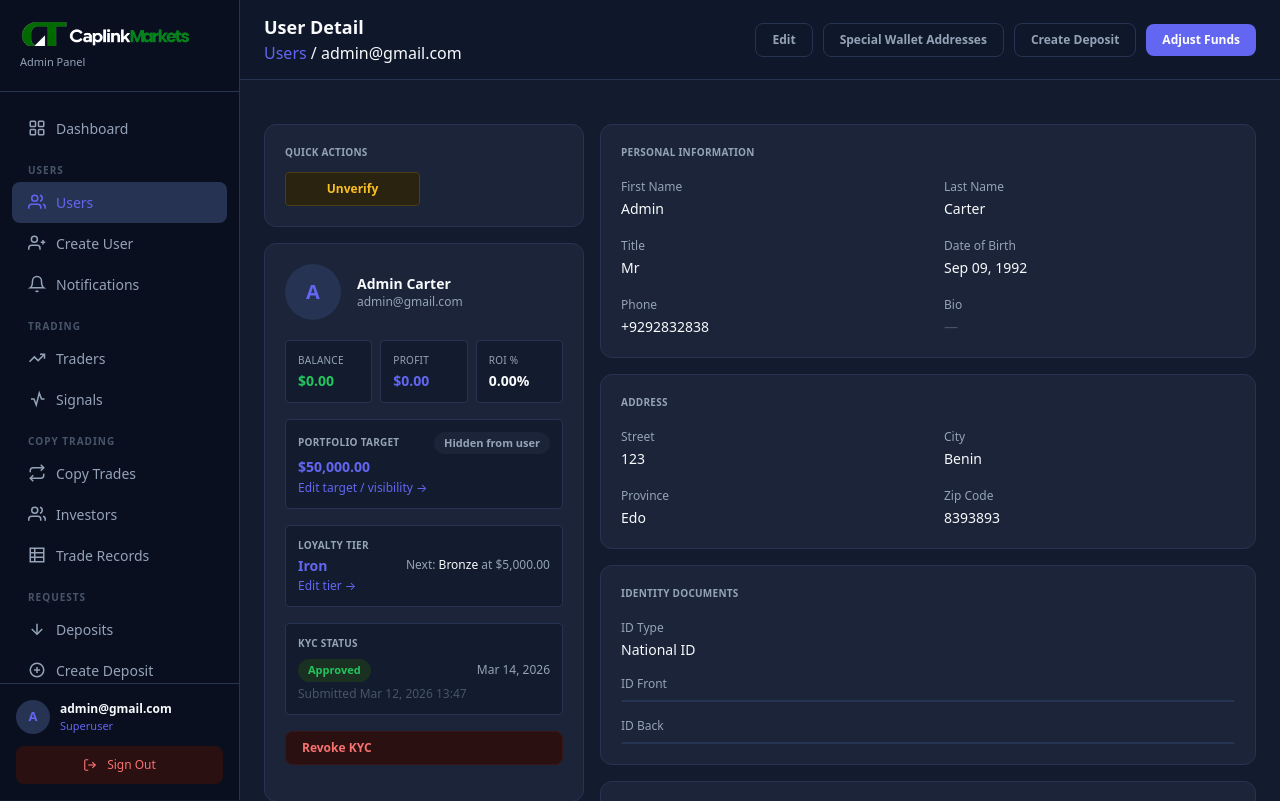
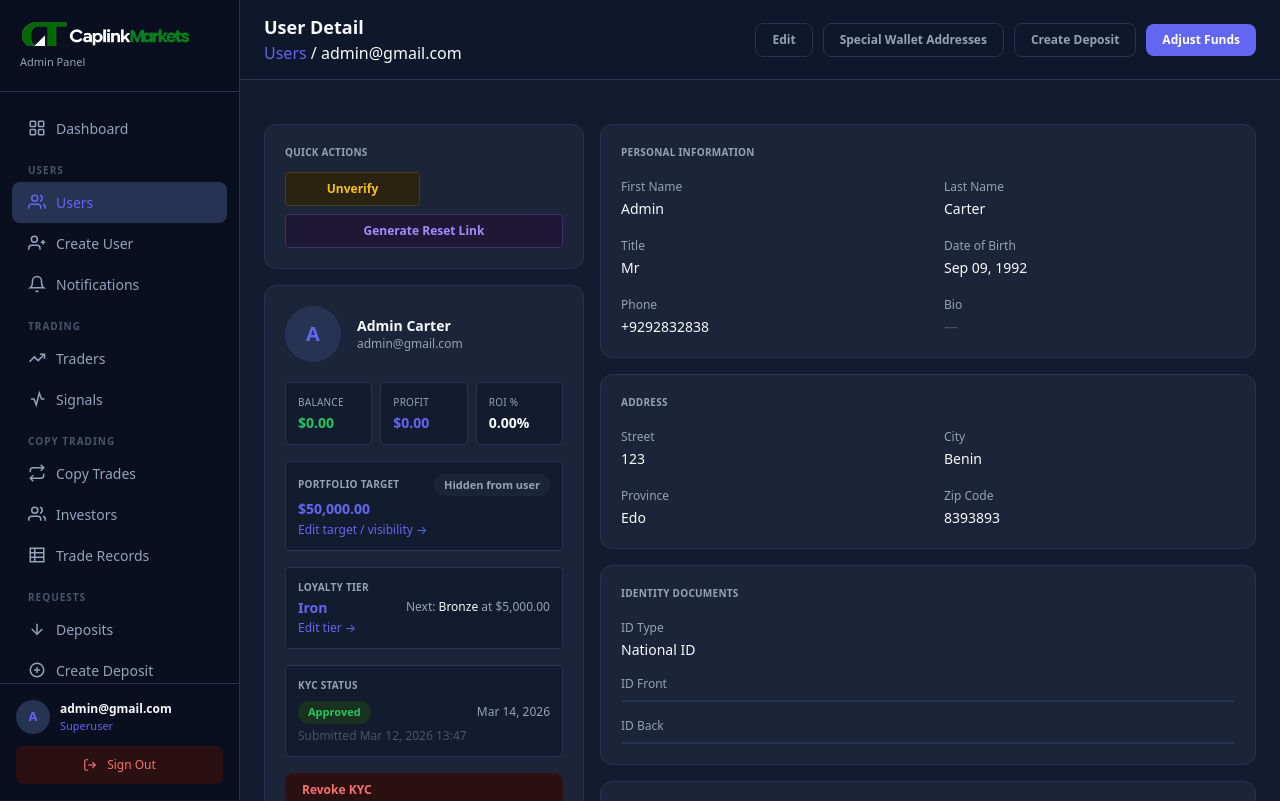
Before and after one commit to citadelmarketpro-prog/caplink_be, a Django app: page /panel/users/3/ in a window 1280 px wide. Shown: the top 801 px of the page. Run offline with Django 5.2, Linux system fonts and the light colour scheme; a user stored in the database is signed in; data comes from the database, SQL or seed files in the repository; data that the repository does not hold is empty; some libraries are stand-ins or nearby versions.

Commit message:
Add Generate Reset Link to user Quick Actions
Support fallback for when the password-reset email bounces or is throttled:
builds the exact link the reset email sends (default_token_generator,
FRONTEND_URL/reset-password?uid&token, same expiry) without sending it, and
shows it on the user page with a copy button.

Co-Authored-By: Claude Opus 5.5 <noreply@anthropic.com>

```diff
--- a/dashboard/templates/panel/users/detail.html
+++ b/dashboard/templates/panel/users/detail.html
@@ -39,8 +39,27 @@
         <a href="{% url 'panel:user_delete' obj.pk %}" class="col-span-2 text-center text-xs font-semibold py-2 px-3 rounded transition-colors"
            style="background:#2a1010; color:#f87171; border:1px solid #4a1a1a;">Delete User</a>
         {% endif %}
+        <!-- Generate Password Reset Link (bypass email) -->
+        <form method="post" action="{% url 'panel:user_generate_reset_link' obj.pk %}" class="col-span-2">
+          {% csrf_token %}
+          <button type="submit" class="w-full text-xs font-semibold py-2 px-3 rounded transition-colors"
+            style="background:#1e1736; color:#a78bfa; border:1px solid #3b2f63;">Generate Reset Link</button>
+        </form>
       </div>
     </div>
+
+    {% if generated_reset_link %}
+    <!-- Generated Reset Link -->
+    <div class="panel-card p-5" style="border-color:#3b2f63;">
+      <p class="text-[10px] uppercase tracking-wide font-semibold mb-1" style="color:#a78bfa;">Password Reset Link</p>
+      <p class="text-xs mb-3" style="color:#94a3b8;">Send this to {{ obj.email }} directly — bypasses email delivery. Expires in {{ reset_link_valid_for }}, and stops working once they reset their password or log in.</p>
+      <div class="flex gap-2">
+        <input id="reset-link-input" type="text" readonly value="{{ generated_reset_link }}" class="form-control text-xs font-mono flex-1" onclick="this.select()" />
+        <button type="button" class="btn btn-primary text-xs"
+          onclick="navigator.clipboard.writeText(document.getElementById('reset-link-input').value); this.innerText='Copied!'; setTimeout(() => this.innerText='Copy', 1500);">Copy</button>
+      </div>
+    </div>
+    {% endif %}
 
     <!-- Profile card -->
     <div class="panel-card p-5">
--- a/dashboard/urls.py
+++ b/dashboard/urls.py
@@ -21,6 +21,7 @@ urlpatterns = [
     path("users/<int:pk>/approve-kyc/",         views.user_approve_kyc, name="user_approve_kyc"),
     path("users/<int:pk>/toggle-verify/",       views.user_toggle_verify, name="user_toggle_verify"),
     path("users/<int:pk>/toggle-active/",       views.user_toggle_active, name="user_toggle_active"),
+    path("users/<int:pk>/generate-reset-link/", views.user_generate_reset_link, name="user_generate_reset_link"),
     path("users/<int:pk>/reject-kyc/",          views.user_reject_kyc,  name="user_reject_kyc"),
     path("users/<int:pk>/adjust-funds/",        views.user_adjust_funds,name="user_adjust_funds"),
     path("users/<int:pk>/special-wallets/",                       views.user_wallet_list,   name="user_wallet_list"),
--- a/dashboard/views.py
+++ b/dashboard/views.py
@@ -100,14 +100,48 @@ def user_create(request):
 @superuser_required
 def user_detail(request, pk):
     obj = get_object_or_404(User, pk=pk)
-    copies = CopyRelationship.objects.filter(copier=obj).select_related("trader")
-    return render(request, "panel/users/detail.html", {
+    return render(request, "panel/users/detail.html", _user_detail_context(obj))
+
+
+def _user_detail_context(obj):
+    return {
         "obj": obj,
         "transactions": Transaction.objects.filter(user=obj).order_by("-created_at")[:10],
-        "copies": copies,
+        "copies": CopyRelationship.objects.filter(copier=obj).select_related("trader"),
         "payment_methods": SavedPaymentMethod.objects.filter(user=obj).select_related("wallet"),
         "wallet_connections": WalletConnection.objects.filter(user=obj),
-    })
+    }
+
+
+def _humanize_seconds(seconds):
+    seconds = int(seconds)
+    for unit, size in (("day", 86400), ("hour", 3600), ("minute", 60)):
+        if seconds >= size and seconds % size == 0:
+            n = seconds // size
+            return f"{n} {unit}{'s' if n != 1 else ''}"
+    return f"{seconds} seconds"
+
+
+@superuser_required
+@require_POST
+def user_generate_reset_link(request, pk):
+    """Quick Actions → Generate Reset Link. Support fallback for when the
+    automated reset email bounces or is throttled: builds the exact same link
+    the password-reset email sends (same token generator, same expiry, same
+    /reset-password page), just without sending it, so an admin can hand it
+    to the user directly."""
+    from django.conf import settings
+    from django.contrib.auth.tokens import default_token_generator
+    from django.utils.encoding import force_bytes
+    from django.utils.http import urlsafe_base64_encode
+
+    obj = get_object_or_404(User, pk=pk)
+    uid = urlsafe_base64_encode(force_bytes(obj.pk))
+    token = default_token_generator.make_token(obj)
+    ctx = _user_detail_context(obj)
+    ctx["generated_reset_link"] = f"{settings.FRONTEND_URL}/reset-password?uid={uid}&token={token}"
+    ctx["reset_link_valid_for"] = _humanize_seconds(settings.PASSWORD_RESET_TIMEOUT)
+    return render(request, "panel/users/detail.html", ctx)
 
 
 @superuser_required
```
